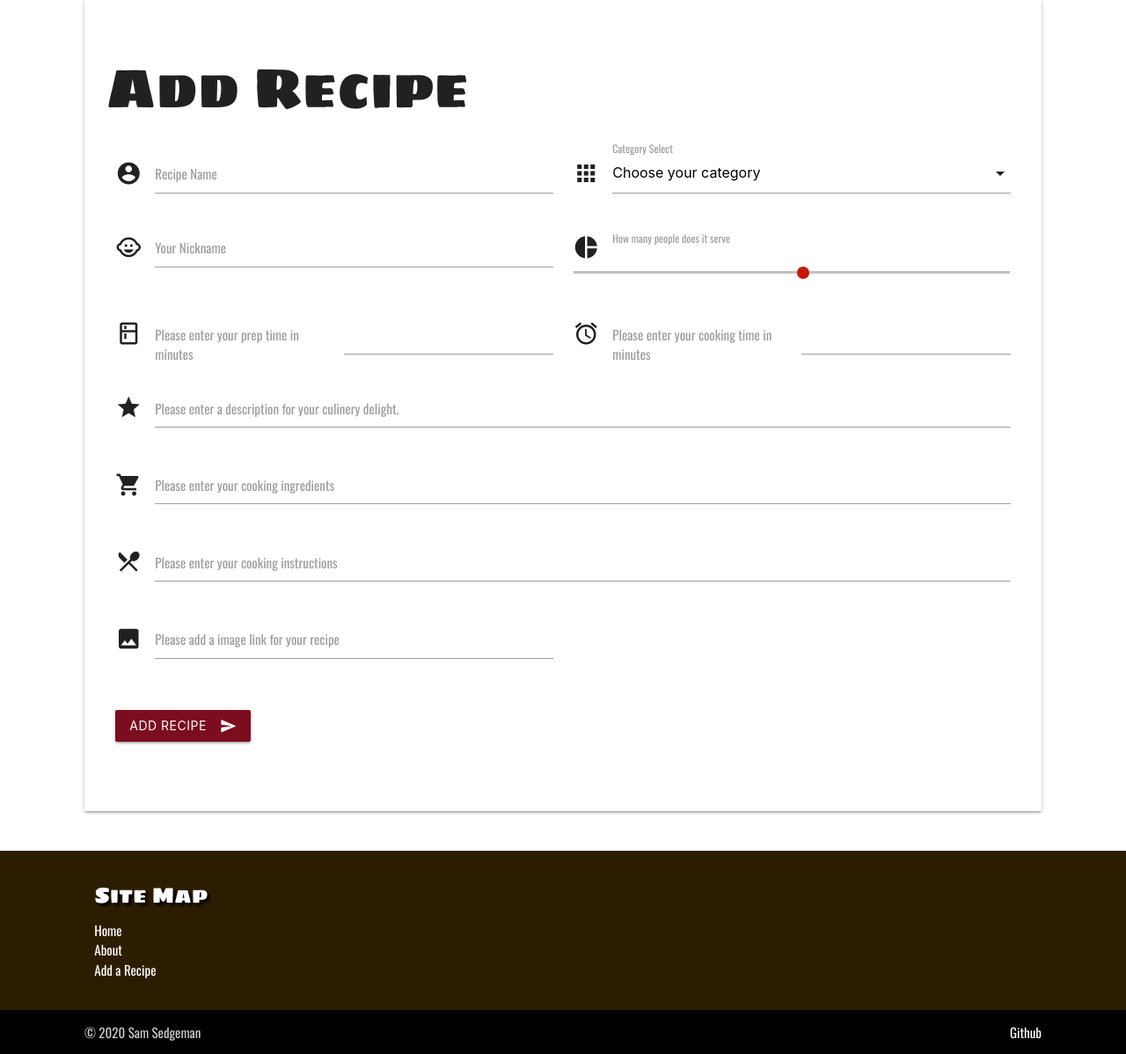
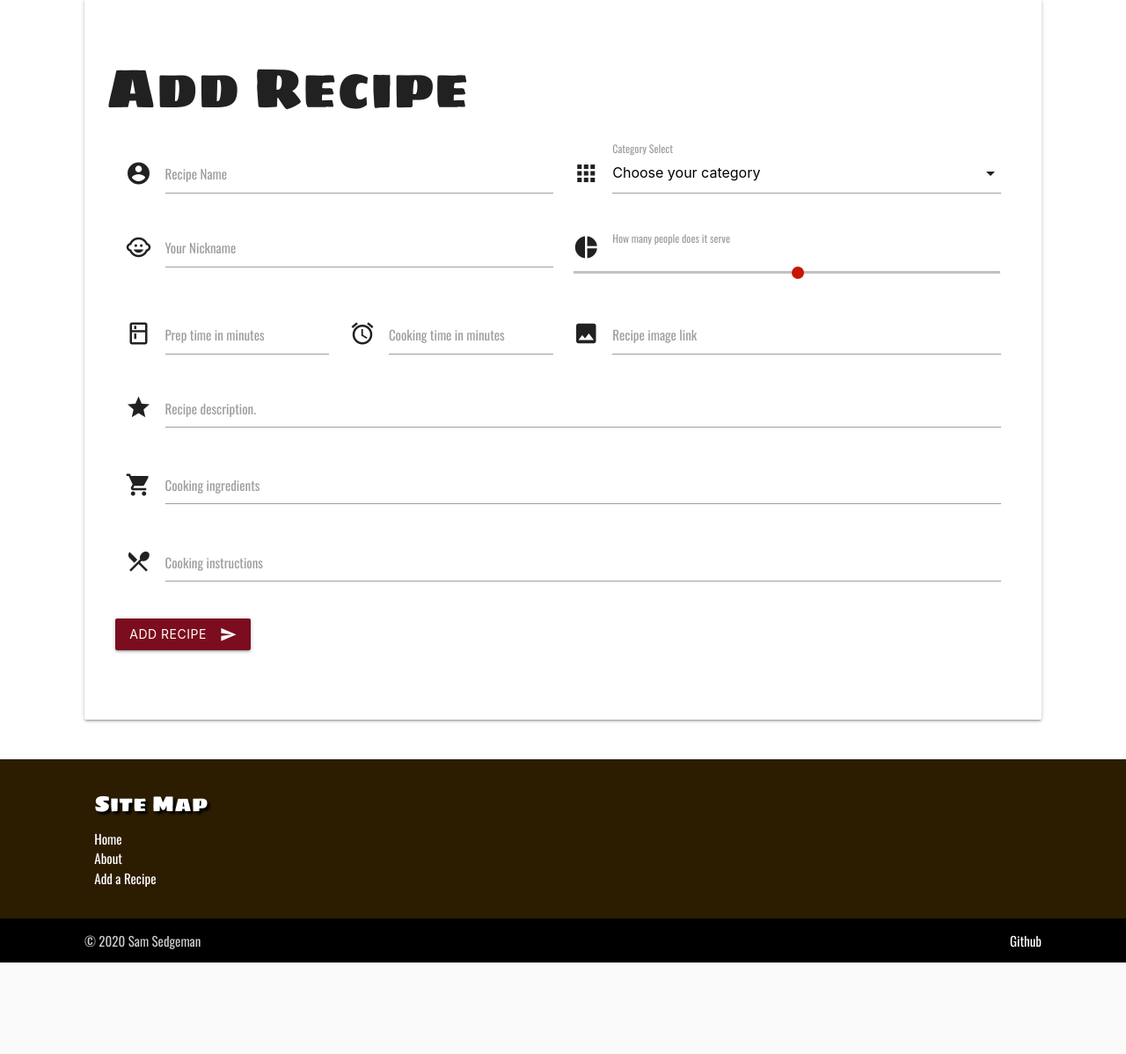
Before and after one commit to sps992/ms3-salty_salamander, a Flask app: page /add_recipe in a window 1280 px wide. Shown: the part 196-1394 px from the top of the page at 88% size. After the commit the page ends 1290 px from the top, so only its background shows below. Run offline with Flask 2, Linux system fonts and the light colour scheme; data that the repository does not hold is empty; some libraries are stand-ins or nearby versions.

Commit message:
Refactored addrecipe.html and added code for better layout on smaller device widths

```diff
--- a/static/css/style.css
+++ b/static/css/style.css
@@ -5,7 +5,7 @@ h1,h2,h3,h4,h5,h6{ font-family: 'Sigmar One', cursive;}
 p, html{ font-family: 'Oswald', sans-serif;}
 .card .card-image{text-align: center;}
 .recipe-icon{width:100%;}
-p{font-size:18px}
+p{font-size:18px; margin-top:0;}
 #slider-label-padding{padding-bottom:10px;}
 .white-text{text-shadow: 3px 3px 3px rgba(0, 0, 0, 1);}
 .lead{font-size:1.6rem; padding-top:2rem;}
@@ -17,6 +17,7 @@ p{font-size:18px}
 /* Generic styles */
 .align-right{float:right;}
 .footer-link{color:#fff;}
+.padding-bottom{padding-bottom:18px;}
 
 /* Nav Bar */
 
@@ -58,7 +59,16 @@ body {
 
 
 /* Media Queries */
+@media only screen and (min-width: 993px){
+     nav .nav-wrapper{padding: 4.5rem;}
+    nav {height:150px;}
+    nav .brand-logo{
+        height: 198px;
+        z-index: 1;
+        position: absolute;
+        top: -1px; }
 
+}
 @media only screen and (max-width: 992px)
  {
     nav .nav-wrapper{padding: 1.7rem 1rem 1rem 1rem;}
@@ -76,3 +86,21 @@ body {
         top: -1px; }
 
 }
+
+@media only screen and (max-width: 778px){
+     h1{font-size:2.2rem;}
+     h2{font-size: 1.7rem;}
+    .about-container{height: 245px;}
+
+}
+
+@media only screen and (max-width: 425px){
+    .label{font-size:11.2px;}
+    button.btn.waves-effect.waves-light {
+         width: 100%;
+         text-align: left;}
+    .select-wrapper input.select-dropdown{
+        font-size:11.2px;
+    }
+
+}
--- a/templates/addrecipe.html
+++ b/templates/addrecipe.html
@@ -5,7 +5,6 @@
             <h1>Add Recipe</h1>
                 <div class="row">
                     <form  action="{{url_for('insert_recipe') }}" method="POST" class="col s12">
-            <div class="row">
                         <div class="input-field col s12 m6">
                             <i class="material-icons prefix">account_circle</i>
                             <input id="recipe_name" name="recipe_name" type="text" class="validate" required >
@@ -37,43 +36,35 @@
                                 </p>
                             </div>
                         </div>
-
-                 <div class="input-field col s3">
+                        <div class="input-field col s12 m6 l3">
                             <i class="material-icons prefix">kitchen</i>
-                <label>Please enter your prep time in minutes</label>
-                </div>
-                <div class="input-field col s3">
+                            <label for="prep_time_mins">Prep time in minutes</label>
                             <input id="prep_time_mins" name="prep_time_mins"  type="number" required >
                         </div>
-                <div class="input-field col s3">
+                        <div class="input-field col s12 m6 l3">
                             <i class="material-icons prefix">alarm</i>
-                <label>Please enter your cooking time in minutes</label>
+                            <label for="cook_time_mins">Cooking time in minutes</label>
+                            <input id="cook_time_mins" name="cook_time_mins"  type="number" required >
                         </div>
-                  <div class="input-field col s3">
-                <input id="cook_time_mins" name="cook_time_mins" type="number" required >
+                        <div class="input-field col s12 m6">
+                            <i class="material-icons prefix">image</i>
+                            <input id="recipe_img" name="recipe_img" type="text" class="validate" pattern="https?://.+" required >
+                            <label for="recipe_img">Recipe image link</label>
                         </div>
                         <div class="input-field col s12">
                             <i class="material-icons prefix">grade</i>
                             <textarea id="description" name="description" class="materialize-textarea" required ></textarea>
-                    <label for="description">Please enter a description for your culinery delight.</label>
-
+                            <label for="description">Recipe description.</label>
                         </div>
                         <div class="input-field col s12">
                             <i class="material-icons prefix">local_grocery_store</i>
                             <textarea id="recipe_ingredients" name="recipe_ingredients"  class="materialize-textarea" required ></textarea>
-                    <label for="recipe_ingredients">Please enter your cooking ingredients</label>
+                            <label for="recipe_ingredients">Cooking ingredients</label>
                         </div>
                         <div class="input-field col s12">
                             <i class="material-icons prefix">local_dining</i>
                             <textarea name="cooking_instructions" id="cooking_instructions" class="materialize-textarea" required ></textarea>
-                    <label for="cooking_instructions">Please enter your cooking instructions</label>
-                </div>
-                <div class="input-field col s12 m6">
-                    <i class="material-icons prefix">image</i>
-                    <input id="recipe_img" name="recipe_img" type="text" class="validate" pattern="https?://.+" required >
-                    <label for="recipe_img">Please add a image link for your recipe</label>
-                </div>
-
+                            <label for="cooking_instructions">Cooking instructions</label>
                         </div>
                         <div class="row">
                             <div class="input-field col s12">
@@ -87,7 +78,7 @@
             </div>
         </div>
     </div>
-    <script src="../static/js/jquery-3.4.1.min.js" ></script>
+
 
 
 {% endblock %}
```
Lines whose indentation alone changed are shown as unchanged.
